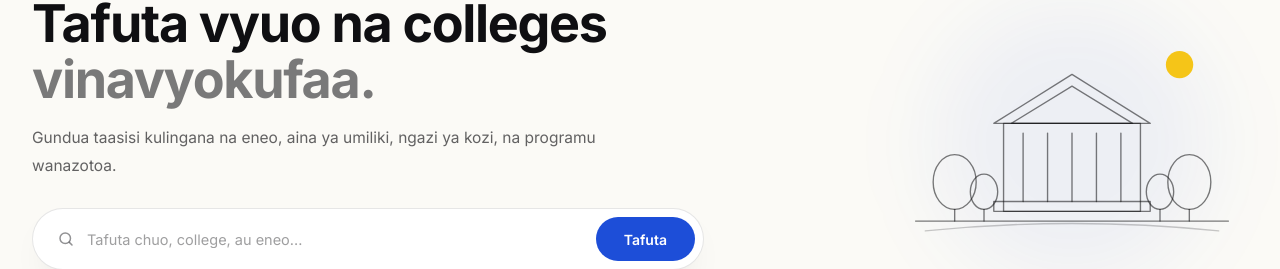
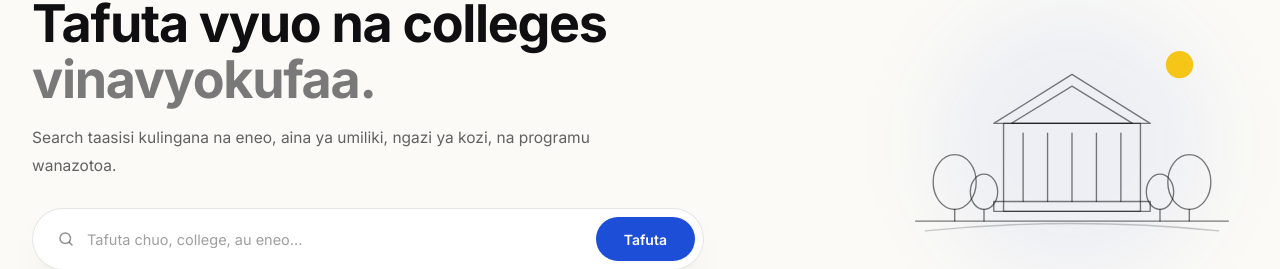
Before and after one commit to hassanayn/kozi-ipi, a Next.js app: page /vyuo in a window 1280 px wide. Shown: the part 167-436 px from the top of the page. Built offline with nearby package versions, Linux system fonts and the light colour scheme; no server answers.

Commit message:
fix: update vyuo hero description

```diff
--- a/components/vyuo/vyuo-page-client.tsx
+++ b/components/vyuo/vyuo-page-client.tsx
@@ -187,7 +187,7 @@ function VyuoHero({
             <span className="text-brand-ink/55">vinavyokufaa.</span>
           </h1>
           <p className="mt-4 max-w-full text-[15.5px] leading-7 text-brand-ink/65 sm:max-w-xl">
-            Gundua taasisi kulingana na eneo, aina ya umiliki, ngazi ya kozi, na programu wanazotoa.
+            Search taasisi kulingana na eneo, aina ya umiliki, ngazi ya kozi, na programu wanazotoa.
           </p>
 
           <form
```
